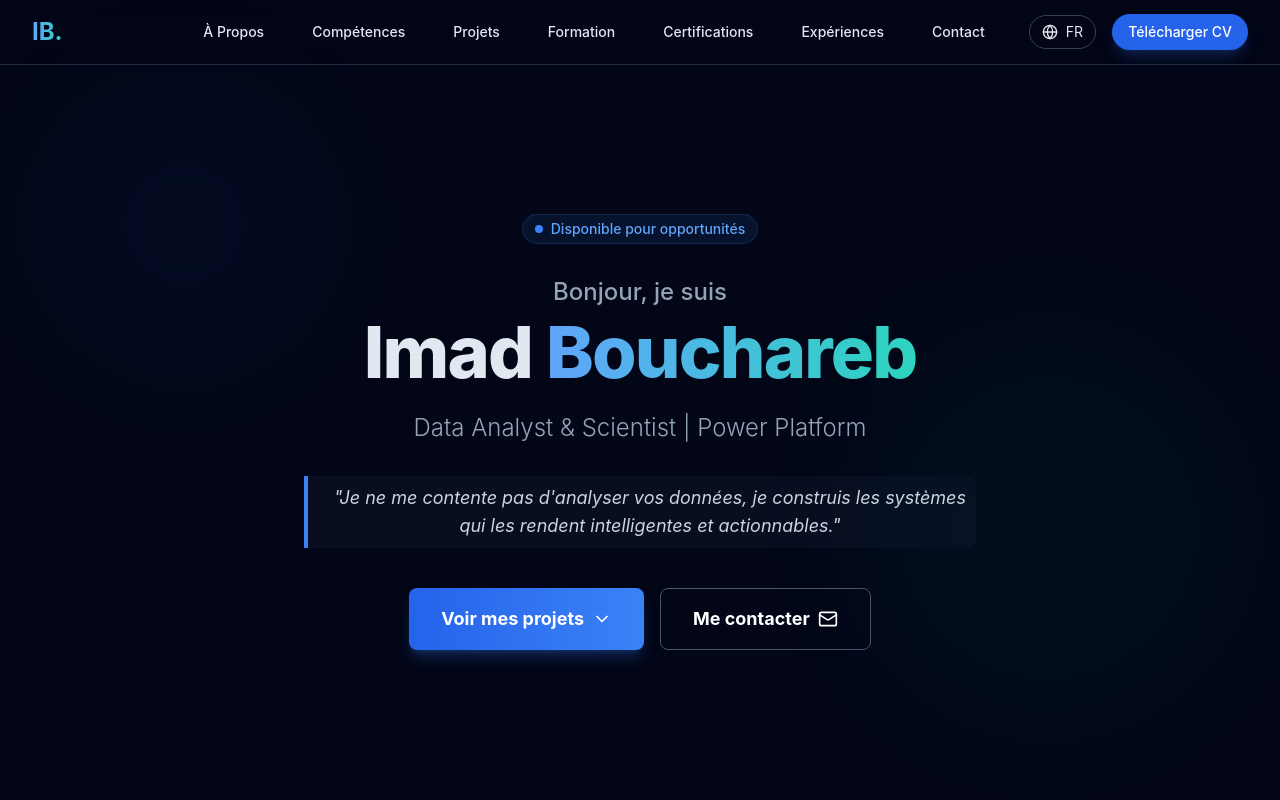
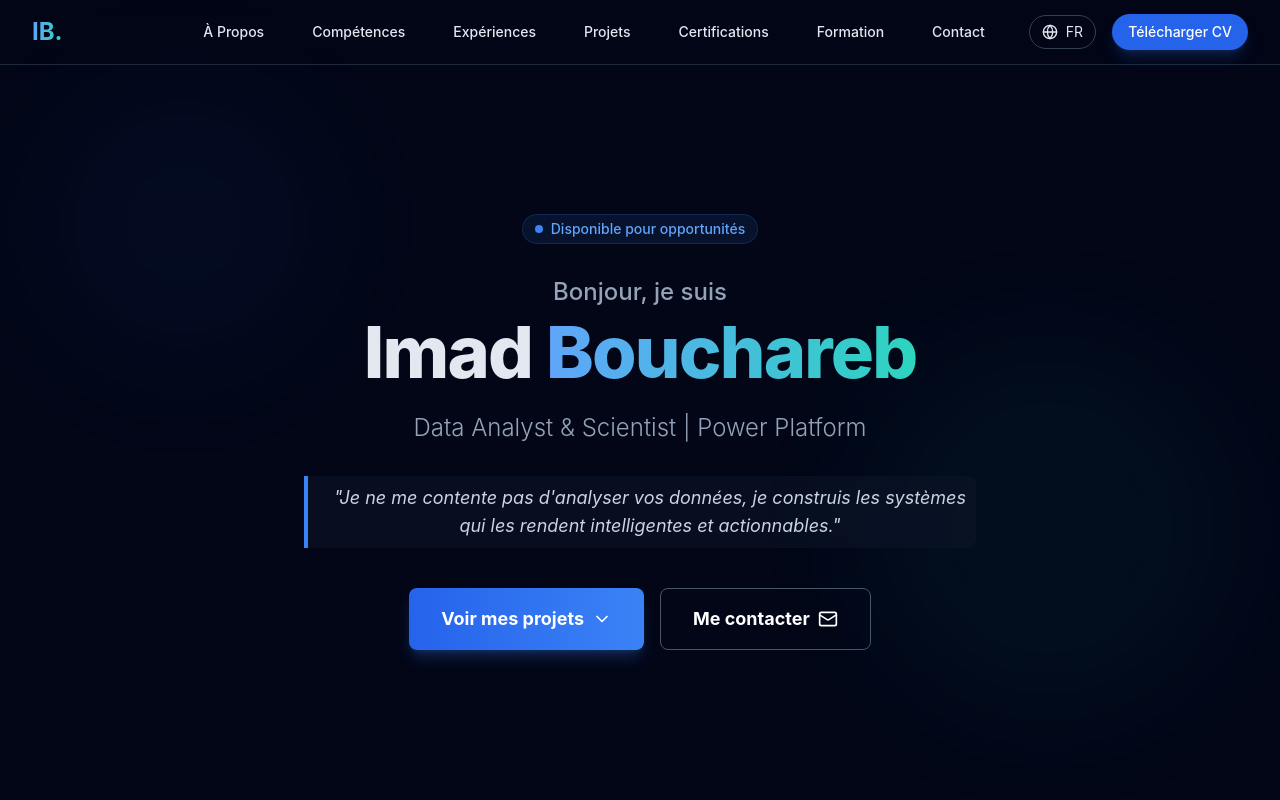
Before and after one commit to Imadbouchareb/portfolio-imad, a React (Vite) app: page / in a window 1280 px wide. Shown: the top 800 px of the page. Built offline with nearby package versions, Linux system fonts and the light colour scheme.

Commit message:
Update App.jsx

```diff
--- a/src/App.jsx
+++ b/src/App.jsx
@@ -35,7 +35,7 @@ const Portfolio = () => {
   // Dictionnaire de traduction complet
   const content = {
     fr: {
-      nav: ['À Propos', 'Compétences', 'Projets', 'Formation', 'Certifications', 'Expériences', 'Contact'],
+      nav: ['À Propos', 'Compétences', 'Expériences', 'Projets', 'Certifications', 'Formation',  'Contact'],
       downloadCV: 'Télécharger CV',
       hero: {
         status: 'Disponible pour opportunités',
@@ -312,7 +312,7 @@ const Portfolio = () => {
       }
     },
     en: {
-      nav: ['About', 'Skills', 'Projects', 'Education', 'Certifications', 'Experiences', 'Contact'],
+      nav: ['About', 'Skills', 'Experiences', 'Projects', 'Certifications', 'Education',  'Contact'],
       downloadCV: 'Download CV',
       hero: {
         status: 'Available for opportunities',
```
